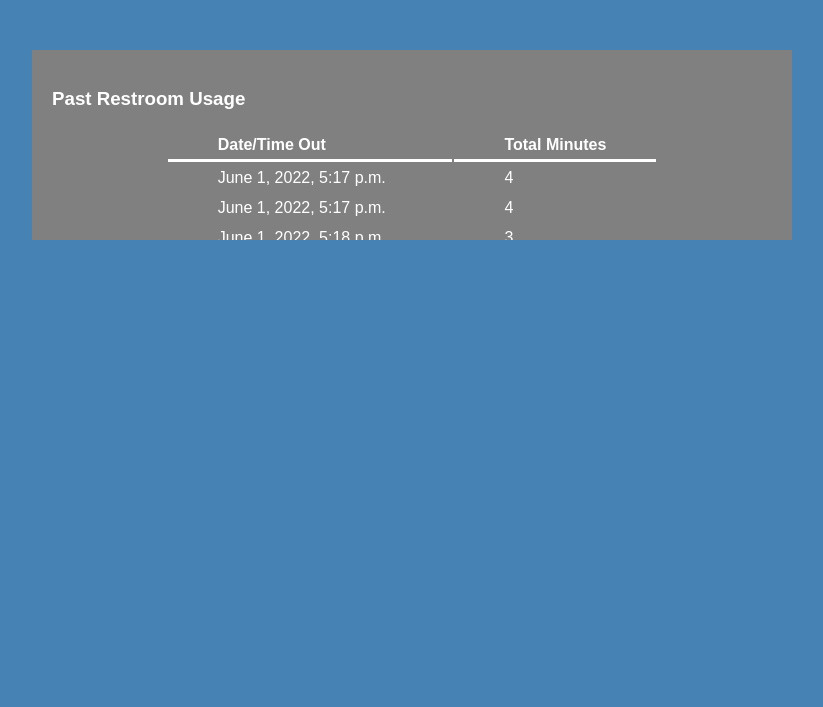
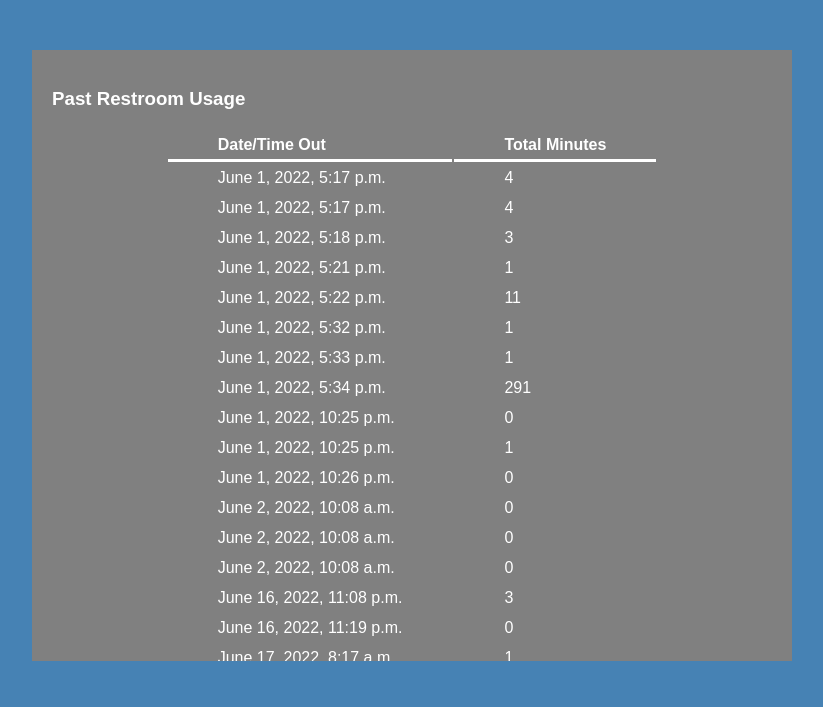
Before and after one commit to mrmaresh/classroom, a Django app: template attendance/templates/select.html in a window 1280 px wide. Shown: the part 379-1086 px from the top of the page, without its empty margins (236-1059 px from the left). Run offline with Django 3.2, Linux system fonts and the light colour scheme; data comes from the database, SQL or seed files in the repository; the template is opened without the code that fills it: values that come from a table or form of the project are taken from there, most other values are stand-ins (such as "Sample title", 1, 10 or a date in 2020); some web fonts are replaced.

Commit message:
Tue, Jun 21, 2022, 7:39 PM +00:00

```diff
--- a/attendance/static/select/style.css
+++ b/attendance/static/select/style.css
@@ -73,13 +73,12 @@ body {
     grid-column-start: 2;
     grid-column-end: 5;
     grid-row-start: 3;
-    grid-row-end: 4;
+    grid-row-end: 6;
     padding: 20px;
-    z-index: -1;
     text-align: left;
     width: 100%;
+    align: start;
     height: 100%;
-    align: start;
     overflow: auto;
 }
 
```
